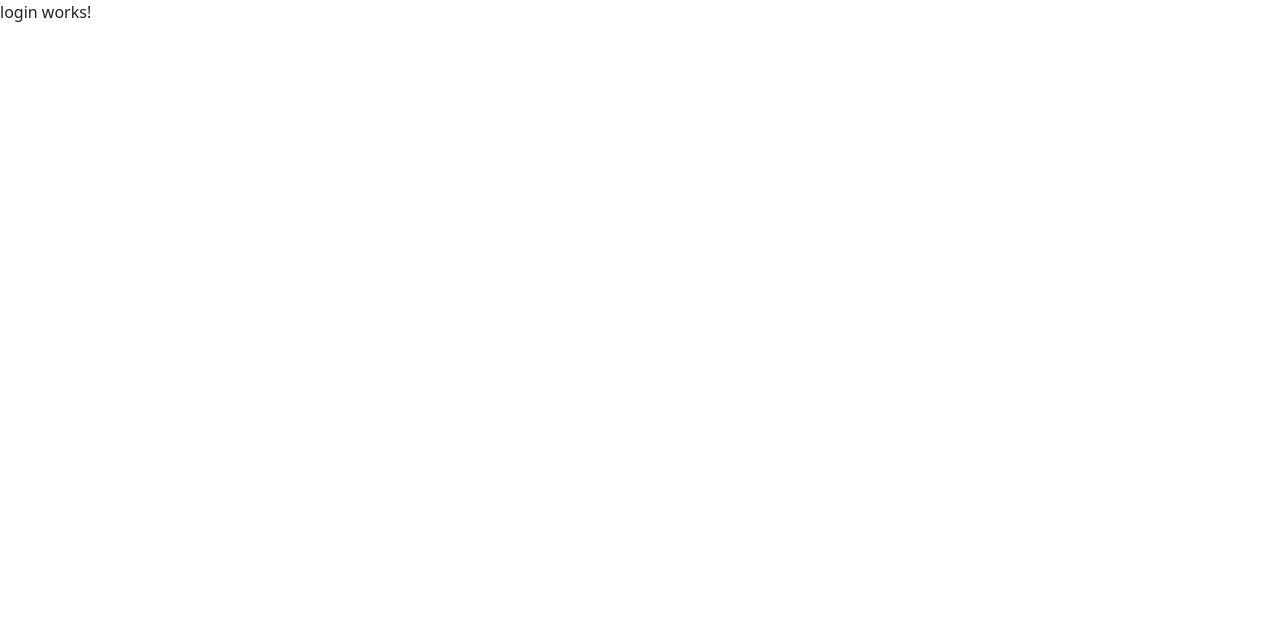
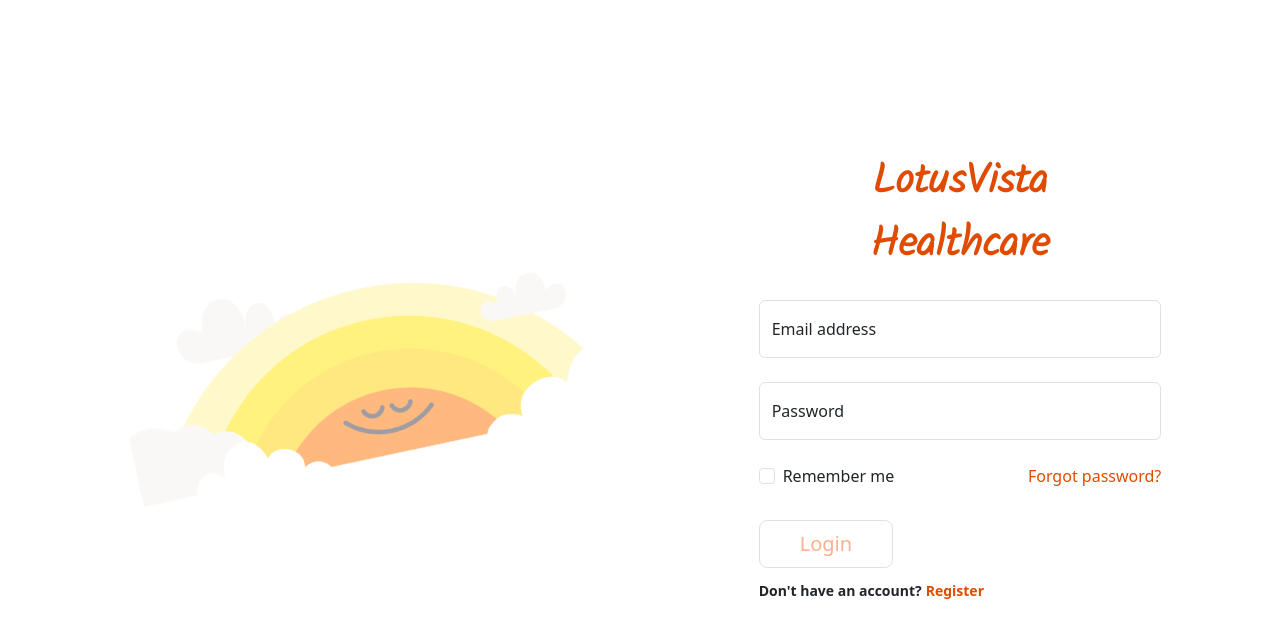
Before and after one commit to sudip9841/lotusvista-frontend, an Angular app: page /auth/login in a window 1280 px wide. Shown: the top 638 px of the page. Built offline with nearby package versions, Linux system fonts and the light colour scheme.

Commit message:
feat: Login Implementation

```diff
--- a/src/app/app.module.ts
+++ b/src/app/app.module.ts
@@ -3,6 +3,7 @@ import { BrowserModule } from '@angular/platform-browser';
 
 import { AppRoutingModule } from './app-routing.module';
 import { AppComponent } from './app.component';
+import { SharedModule } from 'src/shared/modules/shared/shared.module';
 
 @NgModule({
   declarations: [
@@ -10,7 +11,8 @@ import { AppComponent } from './app.component';
   ],
   imports: [
     BrowserModule,
-    AppRoutingModule
+    AppRoutingModule,
+    SharedModule,
   ],
   providers: [],
   bootstrap: [AppComponent]
--- a/src/app/public/auth/auth.module.ts
+++ b/src/app/public/auth/auth.module.ts
@@ -5,6 +5,7 @@ import { AuthRoutingModule } from './auth-routing.module';
 import { AuthComponent } from './auth/auth.component';
 import { LoginComponent } from './login/login.component';
 import { SignupComponent } from './signup/signup.component';
+import { SharedModule } from 'src/shared/modules/shared/shared.module';
 
 
 @NgModule({
@@ -15,7 +16,8 @@ import { SignupComponent } from './signup/signup.component';
   ],
   imports: [
     CommonModule,
-    AuthRoutingModule
+    AuthRoutingModule,
+    SharedModule,
   ]
 })
 export class AuthModule { }
--- a/src/app/public/auth/login/login.component.html
+++ b/src/app/public/auth/login/login.component.html
@@ -1 +1,49 @@
-<p>login works!</p>
+<section class="vh-100">
+    <div class="container-fluid h-custom">
+      <div class="row d-flex justify-content-center align-items-center h-100">
+        <div class="col-md-9 col-lg-6 col-xl-5">
+          <img src="../../../../assets/images/cover-image.png"
+            class="img-fluid cover-image" alt="Sample image">
+        </div>
+        <div class="col-md-8 col-lg-6 col-xl-4 offset-xl-1">
+          <form [formGroup]="loginForm" (submit)="login()">
+            <div class="d-flex flex-column align-items-center justify-content-center my-4 btn-primary-color title">
+              <p class="text-center fw-bold mx-3 mb-0">LotusVista Healthcare</p>
+            </div>
+
+            <!-- Email input -->
+            <div class="form-floating my-4">
+                <input type="email" class="form-control" placeholder="name@example.com" formControlName="email">
+                <label for="floatingInput">Email address</label>
+            </div>
+
+            <!-- Password input -->
+            <div class="form-floating my-4">
+                <input type="password" class="form-control" placeholder="Password" formControlName="password">
+                <label for="floatingPassword">Password</label>
+            </div>
+
+            <div class="d-flex justify-content-between align-items-center">
+              <!-- Checkbox -->
+              <div class="form-check mb-0">
+                <input class="form-check-input me-2" type="checkbox" value="" id="form2Example3" />
+                <label class="form-check-label pointer" for="form2Example3">
+                  Remember me
+                </label>
+              </div>
+              <a class="btn-primary-color login__link">Forgot password?</a>
+            </div>
+
+            <div class="text-center text-lg-start mt-4 pt-2">
+                <button type="submit" class="login__btn btn btn-secondary-color btn-lg border"
+                style="padding-left: 2.5rem; padding-right: 2.5rem;">Login</button>
+                <p class="small fw-bold mt-2 pt-1 mb-0">
+                    <span>Don't have an account?</span>
+                    <a class="btn-primary-color login__link ms-1" routerLink="/auth/signup">Register</a>
+                </p>
+            </div>
+          </form>
+        </div>
+      </div>
+    </div>
+  </section>
--- a/src/app/public/auth/login/login.component.scss
+++ b/src/app/public/auth/login/login.component.scss
@@ -0,0 +1,46 @@
+@import url('https://fonts.googleapis.com/css2?family=Kalam:wght@300&display=swap');
+
+.divider:after, .divider:before {
+    content: "";
+    flex: 1;
+    height: 1px;
+    background: #eee;
+}
+.h-custom {
+    height: calc(100% - 73px);
+}
+@media (max-width: 450px) {
+    .h-custom {
+    height: 100%;
+    }
+}
+.cover-image {
+    opacity: 50%;
+    transform: rotate(-12deg);
+}
+.btn-primary-color {
+    color: #DF4B01;
+}
+.btn-secondary-color {
+    color: #FEAF8F;
+}
+.login__btn {
+    color: #FEAF8F;
+    &:hover {
+        color: #fff;
+        background-color: #DF4B01;
+    }
+}
+.login__link {
+    text-decoration: none;
+    &:hover {
+        text-decoration: underline;
+    }
+}
+.title {
+    font-family: 'Kalam', cursive;
+    font-size: 42px;
+}
+.pointer {
+    cursor: pointer;
+}
--- a/src/app/public/auth/login/login.component.ts
+++ b/src/app/public/auth/login/login.component.ts
@@ -1,4 +1,5 @@
 import { Component, OnInit } from '@angular/core';
+import { FormBuilder, FormControl, FormGroup, Validators } from '@angular/forms';
 
 @Component({
   selector: 'app-login',
@@ -6,10 +7,26 @@ import { Component, OnInit } from '@angular/core';
   styleUrls: ['./login.component.scss']
 })
 export class LoginComponent implements OnInit {
+  loginForm!: FormGroup;
 
-  constructor() { }
+  constructor(
+    private readonly fb: FormBuilder,
+  ) { }
 
   ngOnInit(): void {
+    this.buildForm();
+  }
+
+  buildForm(): void {
+    this.loginForm = this.fb.group({
+      email: ['', [Validators.required]],
+      password: ['', [Validators.required]],
+    });
+  }
+
+  login(): void {
+    this.loginForm.value;
+    console.log(this.loginForm.value);
   }
 
 }
--- a/src/app/public/auth/signup/signup.component.html
+++ b/src/app/public/auth/signup/signup.component.html
@@ -1 +1,57 @@
-<p>signup works!</p>
+<section class="vh-100">
+    <div class="container-fluid h-custom">
+      <div class="row d-flex justify-content-center align-items-center h-100">
+        <div class="col-md-9 col-lg-6 col-xl-5">
+          <img src="../../../../assets/images/cover-image.png"
+            class="img-fluid cover-image" alt="Sample image">
+        </div>
+        <div class="col-md-8 col-lg-6 col-xl-4 offset-xl-1">
+          <form [formGroup]="signupForm" (submit)="signup()">
+            <div class="d-flex flex-column align-items-center justify-content-center my-4 btn-primary-color title">
+              <p class="text-center fw-bold mx-3 mb-0">LotusVista Healthcare</p>
+            </div>
+
+            <!-- Email input -->
+            <div class="form-floating my-4">
+                <input type="email" class="form-control" placeholder="name@example.com" formControlName="email">
+                <label for="floatingInput">Email address</label>
+            </div>
+
+
+            <div class="form-floating my-4">
+                <input type="text" class="form-control" placeholder="Username" formControlName="username">
+                <label for="floatingInput">Username</label>
+            </div>
+
+            <!-- Password input -->
+            <div class="form-floating my-4">
+                <input type="password" class="form-control" placeholder="Password" formControlName="password">
+                <label for="floatingPassword">Password</label>
+            </div>
+
+            <div class="d-flex justify-content-between align-items-center">
+              <!-- Checkbox -->
+              <div class="form-check mb-0">
+                <input class="form-check-input me-2" type="checkbox" value="" id="form2Example3" />
+                <label class="form-check-label pointer" for="form2Example3">
+                    <span class="fw-lighter fs-6">
+                        I agree to Terms, Privacy Policy and Cookies Policy.
+                    </span>
+                </label>
+              </div>
+              <!-- <a class="btn-primary-color login__link">Forgot password?</a> -->
+            </div>
+
+            <div class="text-center text-lg-start mt-4 pt-2">
+                <button type="submit" class="login__btn btn btn-secondary-color btn-lg border"
+                style="padding-left: 2.5rem; padding-right: 2.5rem;">Sign up</button>
+                <p class="small fw-bold mt-2 pt-1 mb-0">
+                    <span>Already have an account?</span>
+                    <a class="btn-primary-color login__link ms-1" routerLink="/auth/login">Login</a>
+                </p>
+            </div>
+          </form>
+        </div>
+      </div>
+    </div>
+  </section>
--- a/src/app/public/auth/signup/signup.component.scss
+++ b/src/app/public/auth/signup/signup.component.scss
@@ -0,0 +1,46 @@
+@import url('https://fonts.googleapis.com/css2?family=Kalam:wght@300&display=swap');
+
+.divider:after, .divider:before {
+    content: "";
+    flex: 1;
+    height: 1px;
+    background: #eee;
+}
+.h-custom {
+    height: calc(100% - 73px);
+}
+@media (max-width: 450px) {
+    .h-custom {
+    height: 100%;
+    }
+}
+.cover-image {
+    opacity: 50%;
+    transform: rotate(-12deg);
+}
+.btn-primary-color {
+    color: #DF4B01;
+}
+.btn-secondary-color {
+    color: #FEAF8F;
+}
+.login__btn {
+    color: #FEAF8F;
+    &:hover {
+        color: #fff;
+        background-color: #DF4B01;
+    }
+}
+.login__link {
+    text-decoration: none;
+    &:hover {
+        text-decoration: underline;
+    }
+}
+.title {
+    font-family: 'Kalam', cursive;
+    font-size: 42px;
+}
+.pointer {
+    cursor: pointer;
+}
--- a/src/app/public/auth/signup/signup.component.ts
+++ b/src/app/public/auth/signup/signup.component.ts
@@ -1,4 +1,5 @@
 import { Component, OnInit } from '@angular/core';
+import { FormBuilder, FormGroup, Validators } from '@angular/forms';
 
 @Component({
   selector: 'app-signup',
@@ -6,10 +7,27 @@ import { Component, OnInit } from '@angular/core';
   styleUrls: ['./signup.component.scss']
 })
 export class SignupComponent implements OnInit {
+  signupForm!: FormGroup;
 
-  constructor() { }
+  constructor(
+    private readonly fb: FormBuilder,
+  ) { }
 
   ngOnInit(): void {
+    this.buildForm();
+  }
+
+  buildForm(): void {
+    this.signupForm = this.fb.group({
+      email: ['', [Validators.required]],
+      username: ['', [Validators.required]],
+      password: ['', [Validators.required]],
+    });
+  }
+
+  signup(): void {
+    this.signupForm.value;
+    console.log(this.signupForm.value);
   }
 
 }
```
